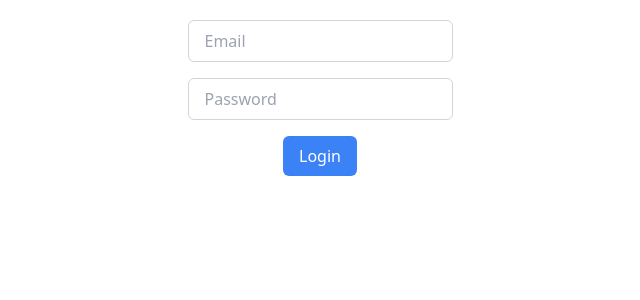
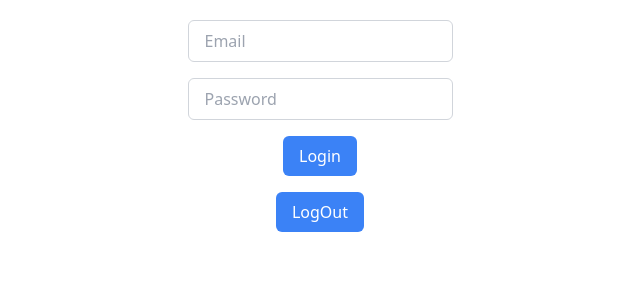
Before and after one commit to DHARAKA-METH/e-commerce-app-react, a React (Create React App) app: page /login in a window 1280 px wide. Shown: the top 300 px of the page, without its empty margins (320-960 px from the left). Built offline with nearby package versions, Linux system fonts and the light colour scheme.

Commit message:
sign in and sign out and is user logged in firebase authantication

```diff
--- a/src/Login/Login.js
+++ b/src/Login/Login.js
@@ -1,10 +1,10 @@
-import { useRef } from "react";
+import { useEffect, useRef } from "react";
 import { useDispatch } from "react-redux";
 import { collection, query, where, getDocs } from "firebase/firestore";
 import db, { auth } from "../Firebase/Firebase";
 import { addUser } from "../Store/ReduxSlice/UserSlice";
 import { useNavigate } from "react-router-dom";
-import { signInWithEmailAndPassword } from "firebase/auth";
+import { getAuth, signInWithEmailAndPassword, signOut } from "firebase/auth";
 
 const Login = () => {
   const navigate = useNavigate();
@@ -18,13 +18,14 @@ const Login = () => {
       .then((userCredential) => {
         // Signed in
         const user = userCredential.user;
-        // console.log(user)
+        console.log(user);
+        navigate("/test");
         // ...
       })
       .catch((error) => {
         //const errorCode = error.code;
         const errorMessage = error.message;
-        //console.log(errorMessage)
+        console.log(errorMessage);
       });
 
     // const q = query(collection(db, "users"), where("username", "==", "admin"));
@@ -61,6 +62,21 @@ const Login = () => {
       >
         Login
       </button>
+
+      <button
+        onClick={() => {
+          signOut(auth)
+            .then(() => {
+              alert("user sign out");
+            })
+            .catch((error) => {
+              alert(error.message);
+            });
+        }}
+        className="bg-blue-500 text-white px-4 py-2 rounded-md hover:bg-blue-600 focus:outline-none focus:shadow-outline-blue"
+      >
+        LogOut
+      </button>
     </div>
   );
 };
--- /dev/null
+++ b/src/test/Test.js
@@ -0,0 +1,22 @@
+import { getAuth } from "firebase/auth";
+
+
+const Test = () => {
+
+const auth = getAuth();
+const user = auth.currentUser;
+
+if (user) {
+console.log('user logged data....',user)
+} else {
+  console.log('No user is signed in.....',user)
+
+}
+  return (
+    <div>
+      test....
+    </div>
+  )
+}
+
+export default Test
```
Also changed, not shown: src/Routers/AppRouter.js (+6 -1 lines).
